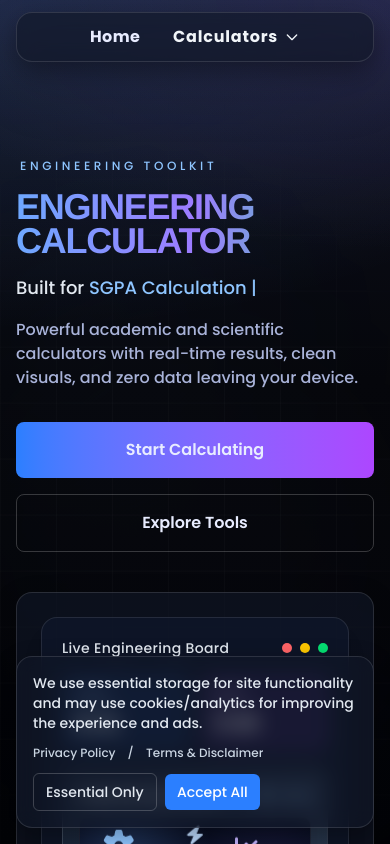
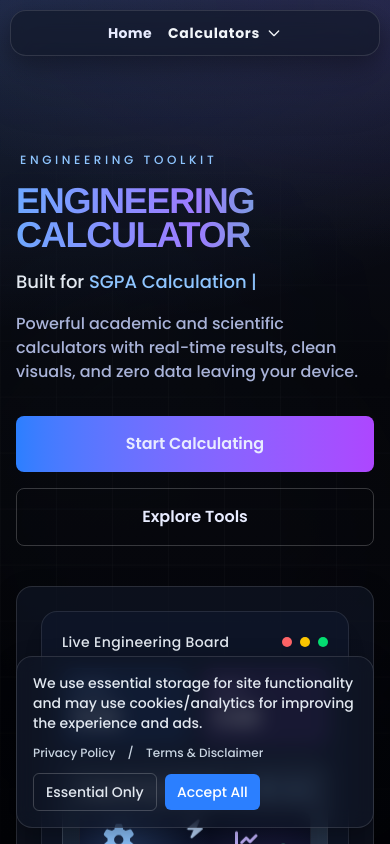
Before and after one commit to mayurpai/Engineering-Calculator, a Next.js app: page / in a window 390 px wide. Shown: the top 844 px of the page. Built offline with nearby package versions, Linux system fonts and the light colour scheme; no server answers.

Commit message:
Add files via upload

```diff
--- a/components/Navbar.tsx
+++ b/components/Navbar.tsx
@@ -46,24 +46,32 @@ export default function Navbar() {
         return;
       }
 
-      const hideThreshold = calculatorsSection.offsetTop - 120;
-      setIsHidden(window.scrollY >= hideThreshold);
+      const sectionTop = calculatorsSection.getBoundingClientRect().top;
+      const hideThreshold = window.innerWidth < 640 ? 84 : 120;
+      const shouldHide = sectionTop <= hideThreshold;
+      setIsHidden(shouldHide);
+
+      if (shouldHide) {
+        setIsOpen(false);
+      }
     };
 
     updateVisibility();
     window.addEventListener('scroll', updateVisibility, { passive: true });
     window.addEventListener('resize', updateVisibility);
+    window.addEventListener('orientationchange', updateVisibility);
 
     return () => {
       window.removeEventListener('scroll', updateVisibility);
       window.removeEventListener('resize', updateVisibility);
+      window.removeEventListener('orientationchange', updateVisibility);
     };
   }, []);
 
   const linkBaseClass =
     'relative transition-all duration-300 ui-interactive after:content-["\"] after:absolute after:left-0 after:-bottom-1 after:h-0.5 after:w-full after:origin-center after:scale-x-0 after:bg-gradient-to-r after:from-blue-400 after:to-purple-400 after:transition-transform after:duration-300 hover:after:scale-x-100 hover:-translate-y-0.5';
-  const navTextClass = 'text-slate-100 hover:text-white font-extrabold tracking-wide';
-  const calculatorsHeadingClass = 'text-slate-100 hover:text-white !font-black tracking-wider text-base';
+  const navTextClass = 'text-slate-100 hover:text-white font-extrabold tracking-wide text-sm sm:text-base';
+  const calculatorsHeadingClass = 'text-slate-100 hover:text-white !font-black tracking-wider text-sm sm:text-base';
   const dropdownLinkClass = 'block rounded-lg px-4 py-2.5 text-left text-sm font-bold text-slate-200 hover:text-white hover:bg-white/10 transition';
 
   const openDropdown = () => {
@@ -83,12 +91,12 @@ export default function Navbar() {
 
   return (
     <nav
-      className={`sticky top-0 z-50 px-4 sm:px-6 lg:px-8 pt-3 transition-all duration-300 ${
+      className={`sticky top-0 z-50 px-2.5 sm:px-6 lg:px-8 pt-2.5 sm:pt-3 transition-all duration-300 ${
         isHidden ? 'opacity-0 -translate-y-3 pointer-events-none' : 'opacity-100 translate-y-0'
       }`}
     >
       <div className="max-w-7xl mx-auto ui-card shadow-2xl drop-shadow-2xl px-4 sm:px-6">
-        <div className="flex flex-wrap justify-center items-center gap-x-8 gap-y-3 py-3 sm:py-4 text-center">
+        <div className="flex flex-wrap justify-center items-center gap-x-4 sm:gap-x-8 gap-y-2.5 sm:gap-y-3 py-2.5 sm:py-4 text-center">
           <Link href="/" className={`${linkBaseClass} ${navTextClass}`}>Home</Link>
 
           <div
--- a/components/SocialFooter.tsx
+++ b/components/SocialFooter.tsx
@@ -13,12 +13,12 @@ export default function SocialFooter({ showLegalLinks = false }: SocialFooterPro
   const currentYear = new Date().getFullYear();
 
   return (
-    <footer className="text-slate-400 py-8 px-4 sm:px-6 lg:px-8 mt-auto w-full">
-      <div className="max-w-7xl mx-auto ui-card p-5 sm:p-6 shadow-2xl drop-shadow-2xl relative overflow-hidden">
+    <footer className="text-slate-400 py-6 sm:py-8 px-3 sm:px-6 lg:px-8 mt-auto w-full">
+      <div className="max-w-7xl mx-auto ui-card p-4 sm:p-6 shadow-2xl drop-shadow-2xl relative overflow-hidden">
         <div className="absolute inset-0 bg-gradient-to-br from-blue-500/12 via-purple-500/8 to-slate-900/10 pointer-events-none" aria-hidden="true" />
         <div className="absolute inset-0 bg-[radial-gradient(circle_at_15%_20%,rgba(96,165,250,0.18),transparent_42%),radial-gradient(circle_at_85%_80%,rgba(244,114,182,0.14),transparent_46%)] pointer-events-none" aria-hidden="true" />
 
-        <div className="relative grid grid-cols-1 lg:grid-cols-3 gap-6 items-center">
+        <div className="relative grid grid-cols-1 lg:grid-cols-3 gap-4 sm:gap-6 items-center">
           <div className="text-center lg:text-left">
             <p className="text-slate-100 font-bold tracking-wide">Engineering Calculator</p>
             <p className="text-sm text-slate-300 mt-1">
@@ -38,7 +38,7 @@ export default function SocialFooter({ showLegalLinks = false }: SocialFooterPro
             © {currentYear} Engineering Calculator. All rights reserved.
           </p>
 
-          <div className="flex items-center justify-center lg:justify-end gap-2.5">
+          <div className="ui-footer-icons flex items-center justify-center lg:justify-end gap-2">
             {Connections.map((connection) => (
               <a
                 key={connection.heading}
@@ -47,9 +47,9 @@ export default function SocialFooter({ showLegalLinks = false }: SocialFooterPro
                 rel={connection.link.startsWith('mailto:') ? undefined : 'noopener noreferrer'}
                 aria-label={connection.heading}
                 title={connection.heading}
-                className="w-10 h-10 rounded-full bg-white/10 border border-white/10 flex items-center justify-center text-slate-100 hover:bg-white/20 hover:border-blue-400/40 transition-all duration-200 ui-interactive hover:-translate-y-0.5"
+                className="w-9 h-9 sm:w-10 sm:h-10 rounded-full bg-white/10 border border-white/10 flex items-center justify-center text-slate-100 hover:bg-white/20 hover:border-blue-400/40 transition-all duration-200 ui-interactive hover:-translate-y-0.5"
               >
-                <FontAwesomeIcon icon={connection.icon} className="w-4 h-4" />
+                <FontAwesomeIcon icon={connection.icon} className="w-3.5 h-3.5 sm:w-4 sm:h-4" />
               </a>
             ))}
           </div>
```
